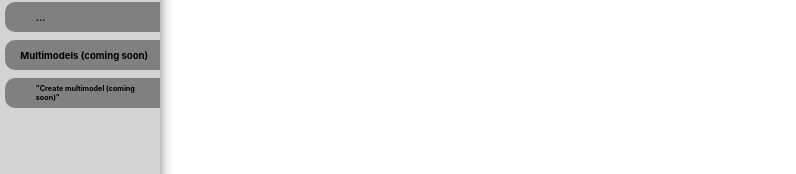
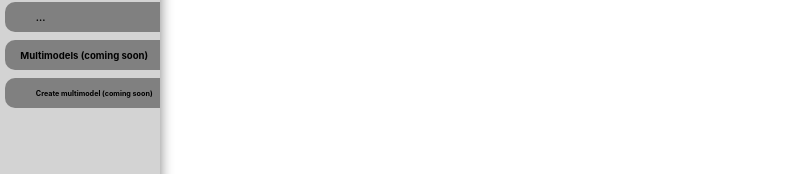
Before and after one commit to ModularAutomatedStockTrading/frontend, a React (Create React App) app: page /dashboard in a window 1280 px wide. Shown: the part 268-442 px from the top of the page, without its empty margins (0-796 px from the left). Built offline with nearby package versions, Linux system fonts and the light colour scheme.

Commit message:
fix last commit

```diff
--- a/src/screens/DashBoard/index.js
+++ b/src/screens/DashBoard/index.js
@@ -122,7 +122,7 @@ function Wrapper(props){
                 title : "Multimodels (coming soon)",
                 items : [
                     {
-                        title : <div style={{fontSize : "0.9rem"}}>"Create multimodel (coming soon)"</div>
+                        title : <div style={{fontSize : "0.9rem"}}>Create multimodel (coming soon)</div>
                     }
                 ]
             }
```
